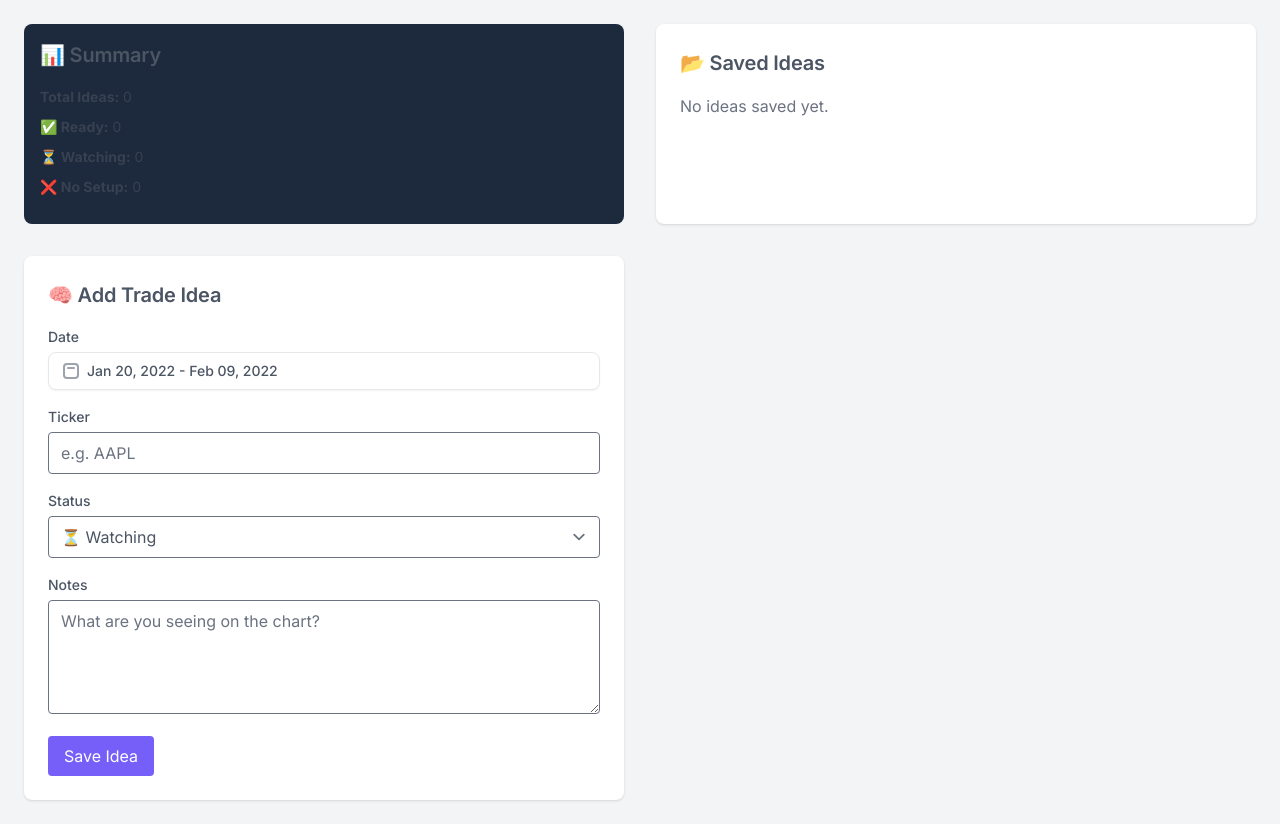
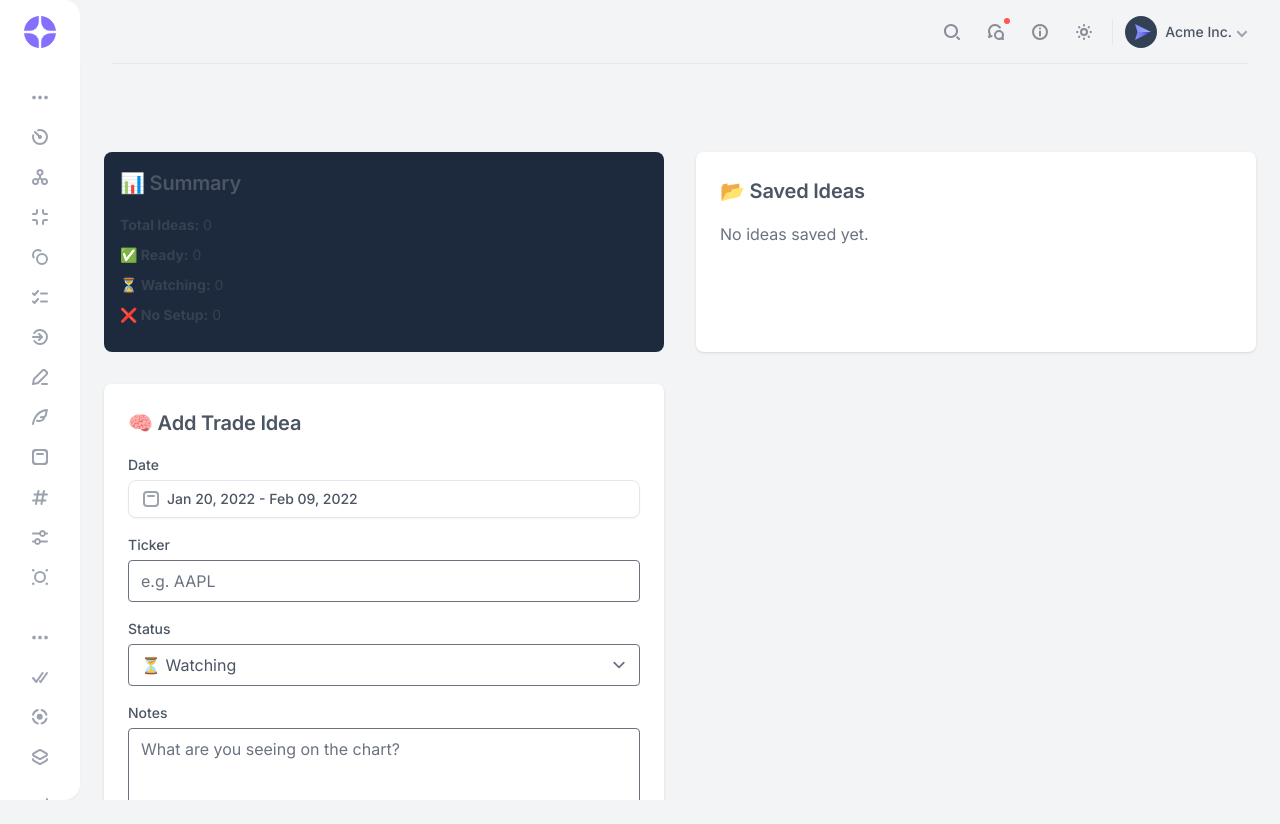
Before and after one commit to lidiads22/investing-Journal, a React (Vite) app: page /trade-ideas in a window 1280 px wide. After the commit the page ends 800 px from the top, so only its background shows below. Built offline with nearby package versions, Linux system fonts and the light colour scheme.

Commit message:
added sidebar to tradeIdeas page

```diff
--- a/src/pages/TradeIdeas.jsx
+++ b/src/pages/TradeIdeas.jsx
@@ -1,8 +1,11 @@
 import React, { useState } from 'react';
 import Datepicker from '../components/Datepicker';
 import { useEffect } from 'react';
+import Sidebar from '../partials/Sidebar';
+import Header from '../partials/Header';
 
 function TradeIdeas() {
+  const [sidebarOpen, setSidebarOpen] = useState(false);
   const [selectedDate, setSelectedDate] = useState(new Date());
   const [ticker, setTicker] = useState('');
   const [status, setStatus] = useState('Watching');
@@ -45,9 +48,22 @@ function TradeIdeas() {
     const noSetupCount = ideas.filter((idea) => idea.status === 'No Setup').length;
 
   return (
+  <div className="flex h-screen overflow-hidden">
+    <Sidebar sidebarOpen={sidebarOpen} setSidebarOpen={setSidebarOpen} />
+
+    <div className="relative flex flex-col flex-1 overflow-y-auto overflow-x-hidden">
+      <Header sidebarOpen={sidebarOpen} setSidebarOpen={setSidebarOpen} />
+
+      <main className="grow">
+        <div className="px-4 sm:px-6 lg:px-8 py-8 w-full max-w-9xl mx-auto"></div>
+
+
     <div className="p-6 grid grid-cols-1 md:grid-cols-2 gap-8">
      {/* Summary Stats Section */}
     <div className="bg-slate-800 p-4 rounded-lg min-h-[200px]">
+
+
+
     <h2 className="text-xl font-semibold mb-4">📊 Summary</h2>
         {/* Stats go here */}
     <ul className="text-sm space-y-2">
@@ -141,6 +157,9 @@ function TradeIdeas() {
         </div>
         </div>
         </div>
+        </main>
+      </div>
+    </div>
   );
 }
 
```
Lines whose indentation alone changed are shown as unchanged.
